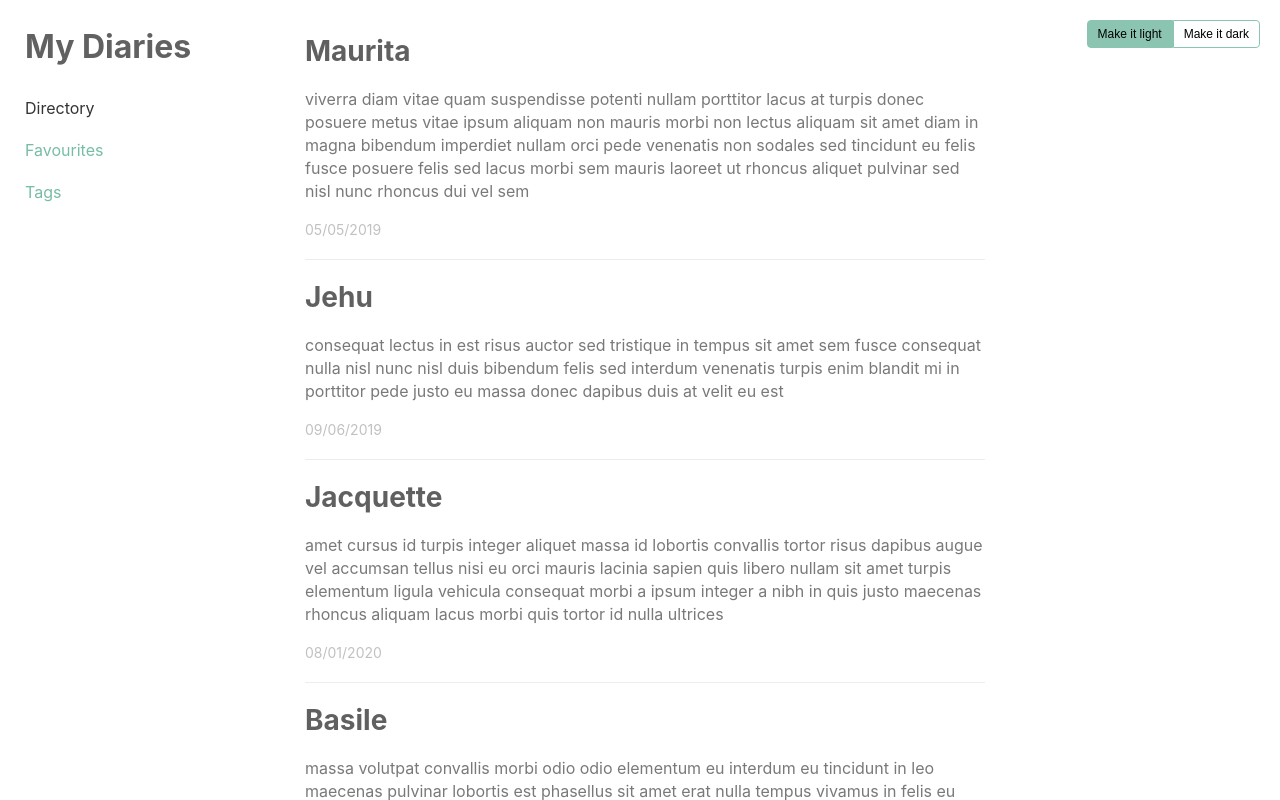
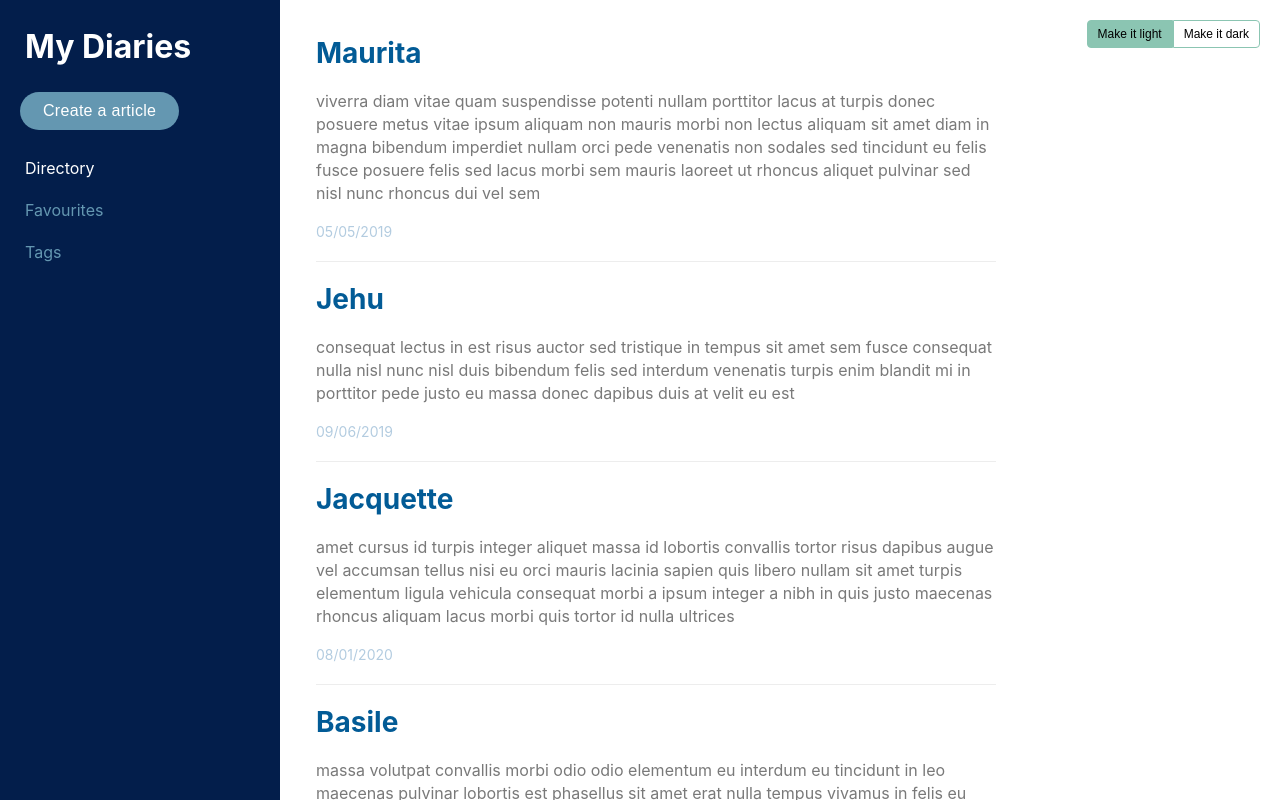
Before and after one commit to explore-free-projects/my-diaries-front-end, a React (Create React App) app: page / in a window 1280 px wide. Built offline with nearby package versions, Linux system fonts and the light colour scheme.

Commit message:
design changes

```diff
--- a/src/Common/main/Main.js
+++ b/src/Common/main/Main.js
@@ -11,7 +11,7 @@ const MainWrapper = styled.main `
   right: 0;
   top: 0;
   bottom: 0;
-  padding: 34px 25px;
+  padding: 36px;
 `;
 
 class Main extends Component {
--- a/src/Common/sidenav/SideNav.js
+++ b/src/Common/sidenav/SideNav.js
@@ -8,7 +8,7 @@ const Nav = styled.aside `
   top: 0;
   bottom: 0;
   width: 280px;
-  background-color: ${props => props.theme.bgColor};
+  background-color: ${props => props.theme.sideNavbgColor};
 `;
 
 const Logo = styled.h1 `
@@ -43,6 +43,24 @@ const Link = styled(NavLink) `
   }
 `;
 
+const CreateButton = styled.button`
+  padding: 10px 23px;
+  border: none;
+  border-radius: 20px;
+  font-size: 16px;
+  background-color: ${props => props.theme.buttonPrimaryBgColor};
+  color: white;
+  font-weight: 400;
+  letter-spacing: 0.3px;
+  margin: 0 20px 22px 20px;
+  cursor: pointer;
+  outline: 0;
+
+  &:hover {
+    background-color: ${props => props.theme.buttonPrimaryBgColorHover} ;
+  }
+`;
+
 class SideNav extends Component {
   constructor(props) {
     super(props);
@@ -52,6 +70,7 @@ class SideNav extends Component {
     return (
       <Nav>
         <Logo>My Diaries</Logo>
+        <CreateButton>Create a article</CreateButton>
         <NavUl>
           <NavList>
             <Link to="/" exact={true}>Directory</Link>
--- a/src/utils/theme.js
+++ b/src/utils/theme.js
@@ -5,19 +5,24 @@ const themes = {
   },
   light: {
     type: 'light',
-    bgColor: 'white',
+    sideNavbgColor: '#031e4b',
+    bgColor: '#white',
     borderColor: "#ededed",
-    textPrimary: '#606060',
+    textPrimary: '#025b96',
     textSecondary: '#797979',
-    textMute: '#c1c1c1',
-    textBrand: '#616161',
-    link: '#77bca6',
-    linkHover: '#4ba789',
-    linkActive: '#333'
+    textMute: '#b3cce0',
+    textBrand: '#ffffff',
+    link: '#6497b1',
+    linkHover: '#b3cce0',
+    linkActive: '#ffffff',
+    buttonPrimaryBgColor: "#6497b1",
+    buttonPrimaryColor: "#6497b1",
+    buttonPrimaryBgColorHover: "#5da6cc",
   },
   dark: {
     type: 'dark',
-    bgColor: '#111111',
+    sideNavbgColor: '#111111',
+    bgColor: '#1b1a1a',
     borderColor: "#232222",
     textPrimary: '#e6e6e6',
     textSecondary: '#b7b7b7',
@@ -25,7 +30,10 @@ const themes = {
     textBrand: '#f9f9f9',
     link: '#b1a9a9',
     linkHover: '#eeeeee',
-    linkActive: '#ffffff'
+    linkActive: '#ffffff',
+    buttonPrimaryBgColor: "#757575",
+    buttonPrimaryColor: "#6497b1",
+    buttonPrimaryBgColorHover: "#545151",
   },
 };
 
```
